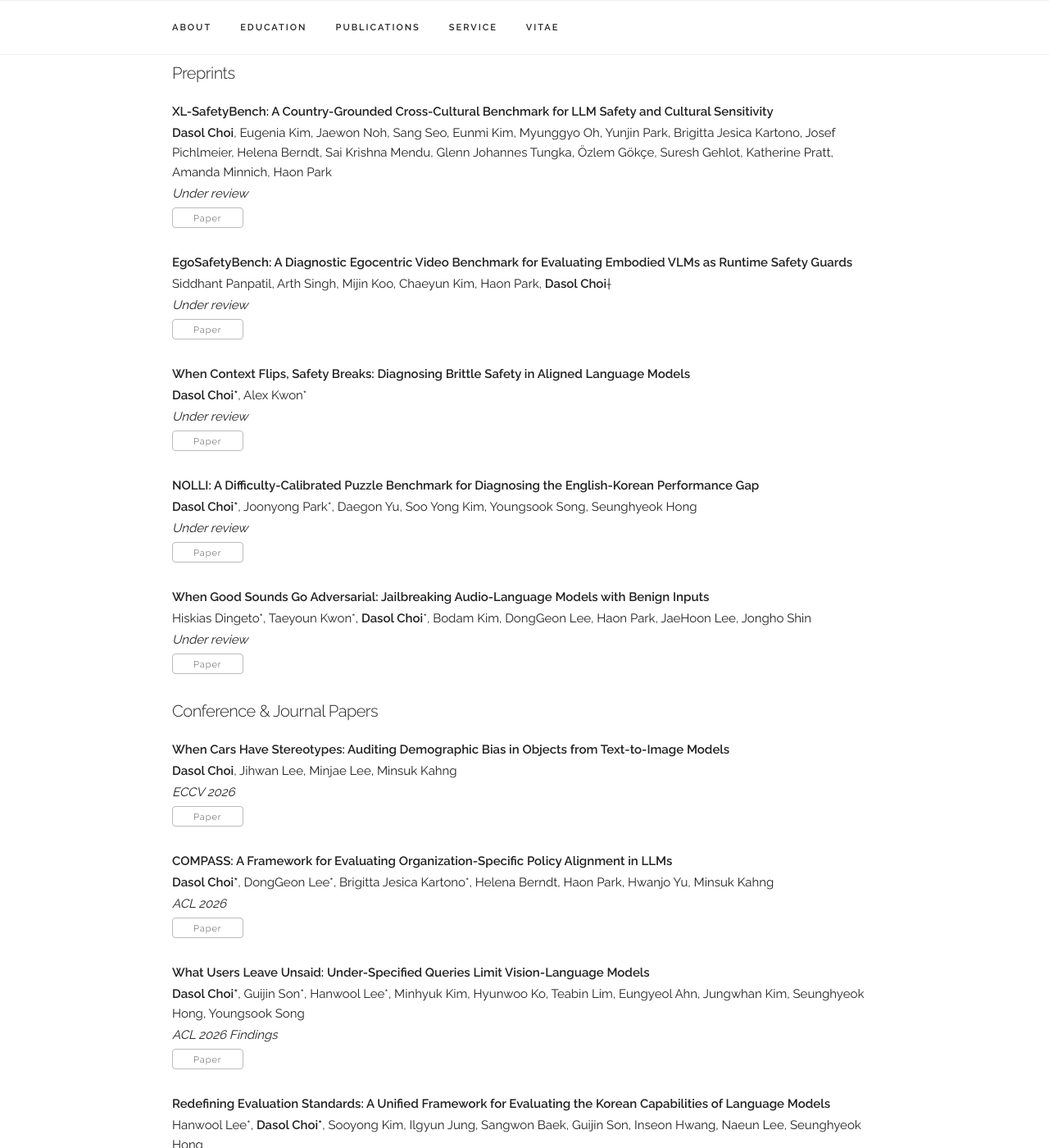
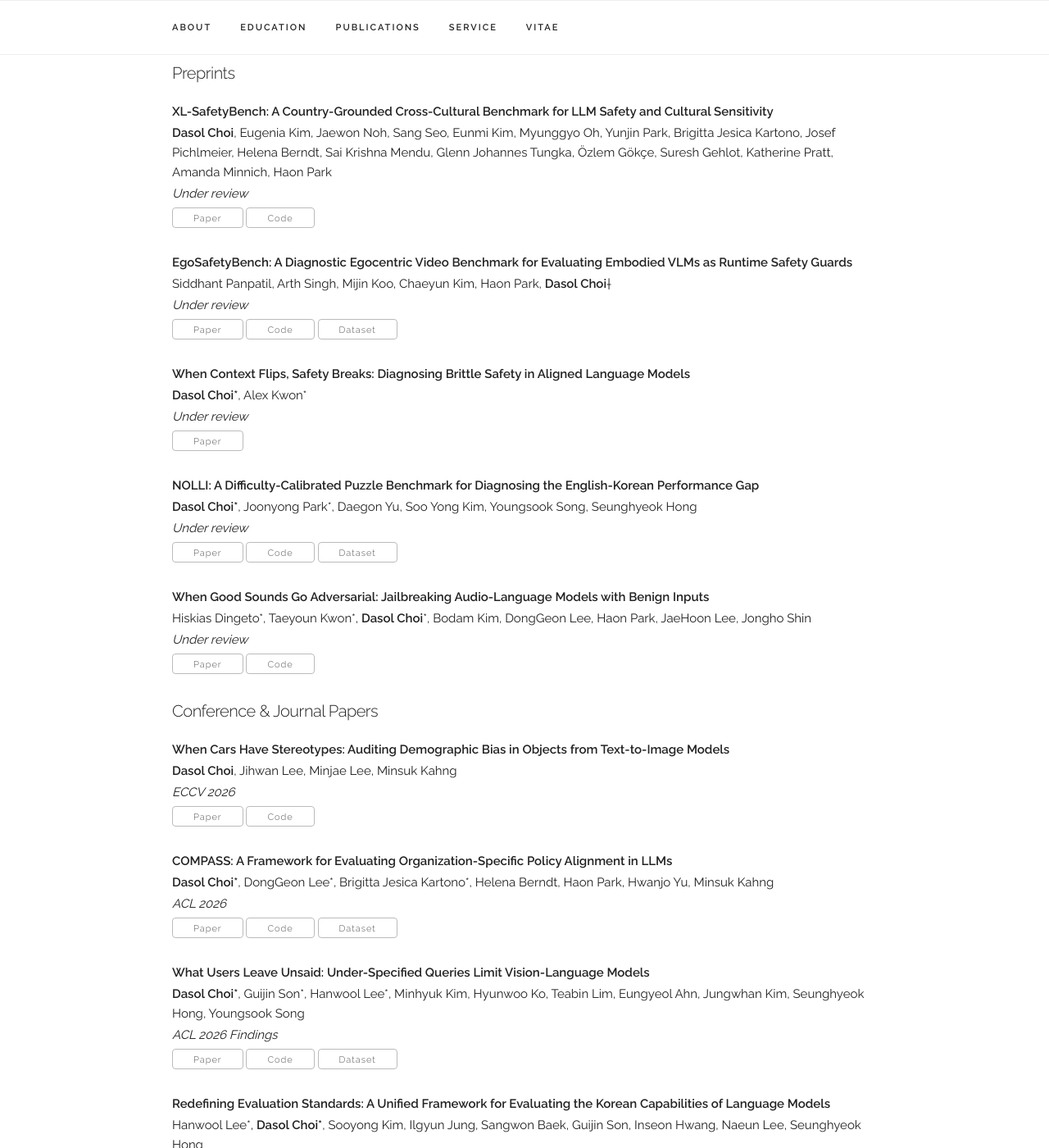
Before and after one commit to Dasol-Choi/dasol-choi.github.io, a Jekyll site: the page built from index.html, in a window 1280 px wide and 1400 px high, scrolled down 1893 px. Shown: the whole window at 82% size. Built offline with Jekyll 4.4.1, drawn with Linux system fonts in a browser that asks for light colours; some web fonts are replaced; some of the changed text lies outside the part shown.

Commit message:
Add Code, Dataset, and Hugging Face buttons to publications
Co-Authored-By: Claude Fable 5.1 <noreply@anthropic.com>

```diff
--- a/index.html
+++ b/index.html
@@ -115,6 +115,15 @@ layout: default
         {% if paper.paper_pdf %}
           <a class="button" href="{{ paper.paper_pdf }}" target="_blank">Paper</a>
         {% endif %}
+        {% if paper.code %}
+          <a class="button" href="{{ paper.code }}" target="_blank">Code</a>
+        {% endif %}
+        {% if paper.dataset %}
+          <a class="button" href="{{ paper.dataset }}" target="_blank">Dataset</a>
+        {% endif %}
+        {% if paper.huggingface %}
+          <a class="button" href="{{ paper.huggingface }}" target="_blank">Hugging Face</a>
+        {% endif %}
       </div>
     </div>
     {% endif %}
@@ -130,6 +139,15 @@ layout: default
       <div class="paper-buttons">
         {% if paper.paper_pdf %}
           <a class="button" href="{{ paper.paper_pdf }}" target="_blank">Paper</a>
+        {% endif %}
+        {% if paper.code %}
+          <a class="button" href="{{ paper.code }}" target="_blank">Code</a>
+        {% endif %}
+        {% if paper.dataset %}
+          <a class="button" href="{{ paper.dataset }}" target="_blank">Dataset</a>
+        {% endif %}
+        {% if paper.huggingface %}
+          <a class="button" href="{{ paper.huggingface }}" target="_blank">Hugging Face</a>
         {% endif %}
       </div>
     </div>
```
Also changed, not shown: _data/publications.yaml (+16 -0 lines).
